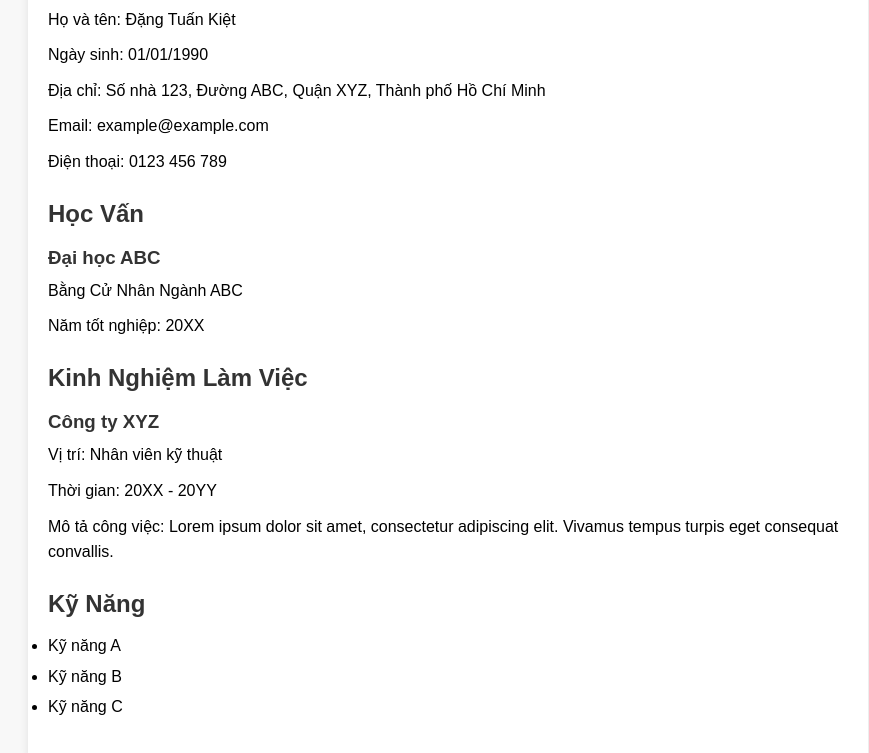
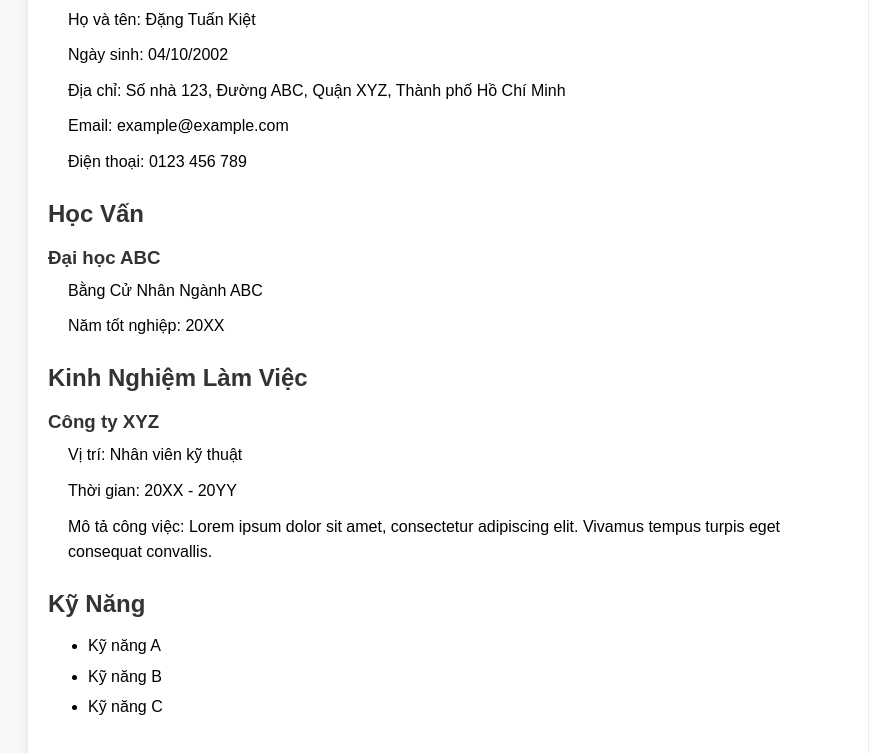
Before and after one commit to kietdang8856/kietdang.io, a plain HTML site: page index.html in a window 1280 px wide. Shown: the part 133-886 px from the top of the page, without its empty margins (192-1061 px from the left). Drawn offline with Linux system fonts and the light colour scheme.

Commit message:
cap nhat file lan 3

```diff
--- a/index.html
+++ b/index.html
@@ -14,7 +14,7 @@
         <section>
             <h2>Thông Tin Cá Nhân</h2>
             <p>Họ và tên: Đặng Tuấn Kiệt</p>
-            <p>Ngày sinh: 01/01/1990</p>
+            <p>Ngày sinh: 04/10/2002</p>
             <p>Địa chỉ: Số nhà 123, Đường ABC, Quận XYZ, Thành phố Hồ Chí Minh</p>
             <p>Email: example@example.com</p>
             <p>Điện thoại: 0123 456 789</p>
--- a/style.css
+++ b/style.css
@@ -40,12 +40,15 @@ h3 {
 
 p {
     margin-bottom: 10px;
+    margin-left: 20px;
 }
 
 ul {
+    margin-left: 20px;
     margin-bottom: 10px;
 }
 
 li {
+    margin-left: 20px;
     margin-bottom: 5px;
 }
```
